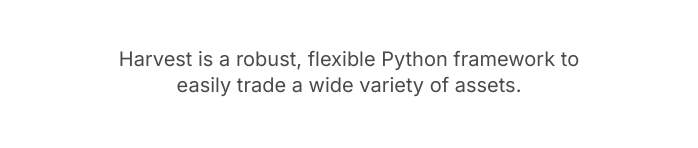
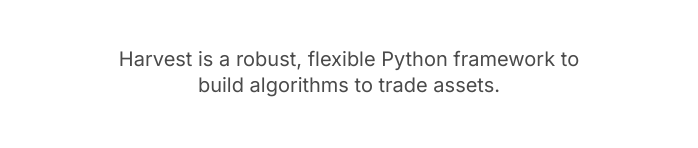
Before and after one commit to tfukaza/harvest, a Next.js app in the folder website/: page / in a window 1280 px wide. Shown: the part 488-636 px from the top of the page, without its empty margins (291-989 px from the left). Built offline with nearby package versions, Linux system fonts and the light colour scheme.

Commit message:
Updated website

```diff
--- a/website/pages/index.js
+++ b/website/pages/index.js
@@ -19,7 +19,7 @@
           </h1>
           <p>
             Harvest is a robust, flexible Python framework to
-            easily trade a wide variety of assets.
+            build algorithms to trade assets.
           </p>
           <button>
             Temp
```
